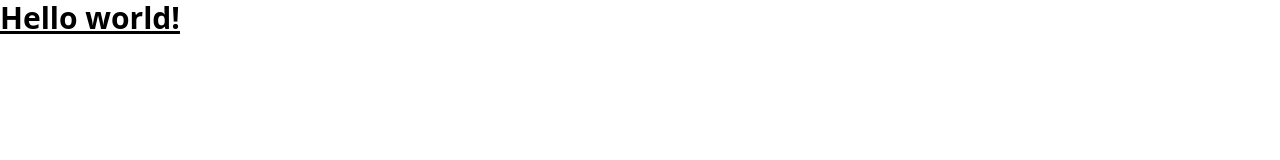
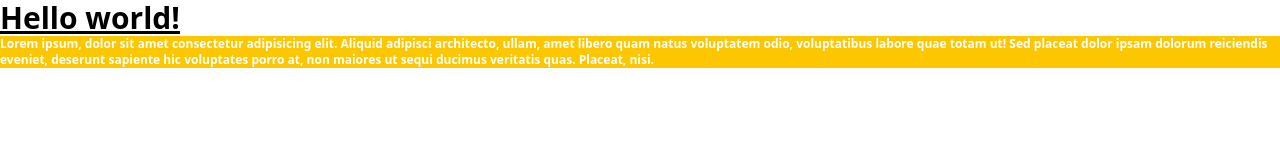
Before and after one commit to coder-Rishi05/100_days_coding, a plain HTML site: page 28. day-28 (tailwind)/index.html in a window 1280 px wide. Drawn offline with nearby package versions, Linux system fonts and the light colour scheme.

Commit message:
basics completed

```diff
--- a/28. day-28 (tailwind)/index.html
+++ b/28. day-28 (tailwind)/index.html
@@ -11,6 +11,10 @@
     <h1 class="text-3xl font-bold underline">
         Hello world!
     </h1>
+    <p class="text-xs font-bold bg-yellow-400 text-white">Lorem ipsum, dolor sit amet consectetur adipisicing elit.
+        Aliquid adipisci architecto, ullam, amet libero quam
+        natus voluptatem odio, voluptatibus labore quae totam ut! Sed placeat dolor ipsam dolorum reiciendis eveniet,
+        deserunt sapiente hic voluptates porro at, non maiores ut sequi ducimus veritatis quas. Placeat, nisi.</p>
 </body>
 
 </html>
```
Also changed, not shown: 1 other file.
